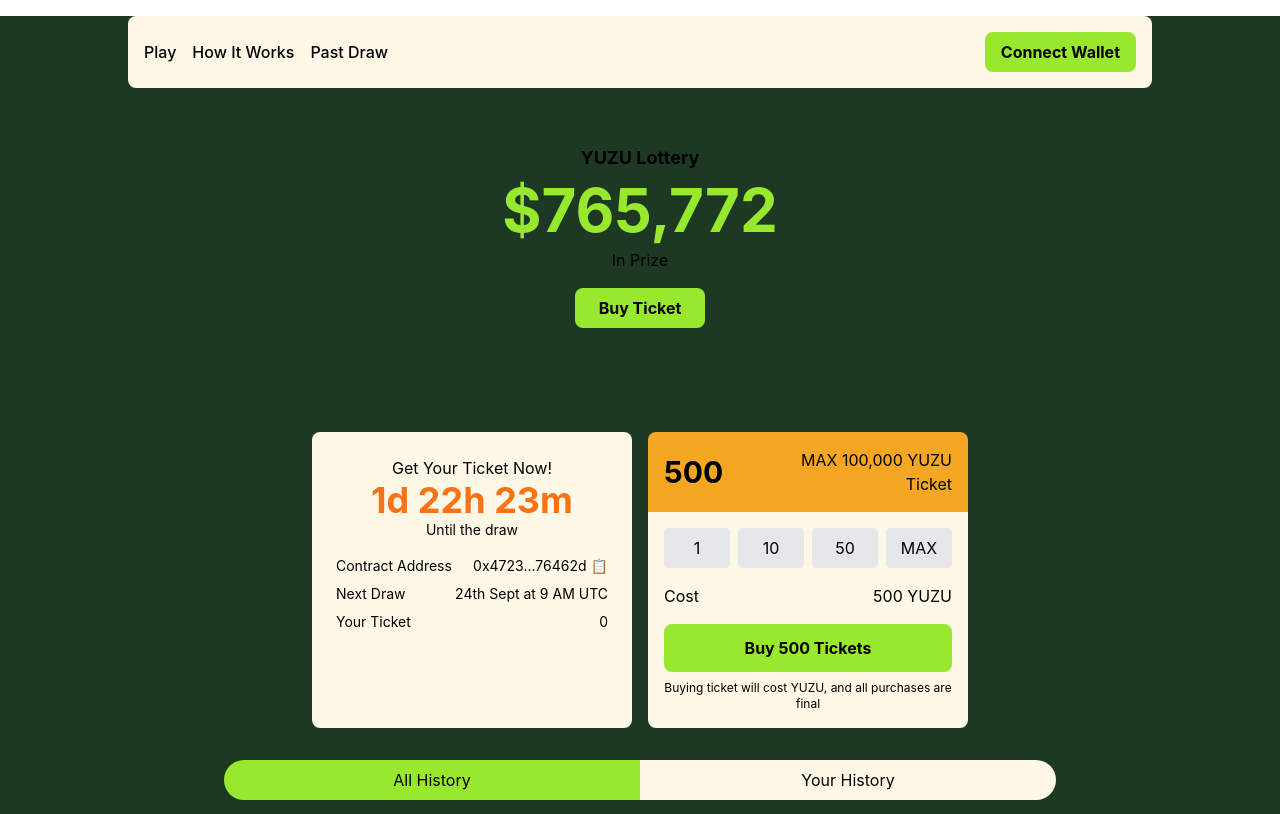
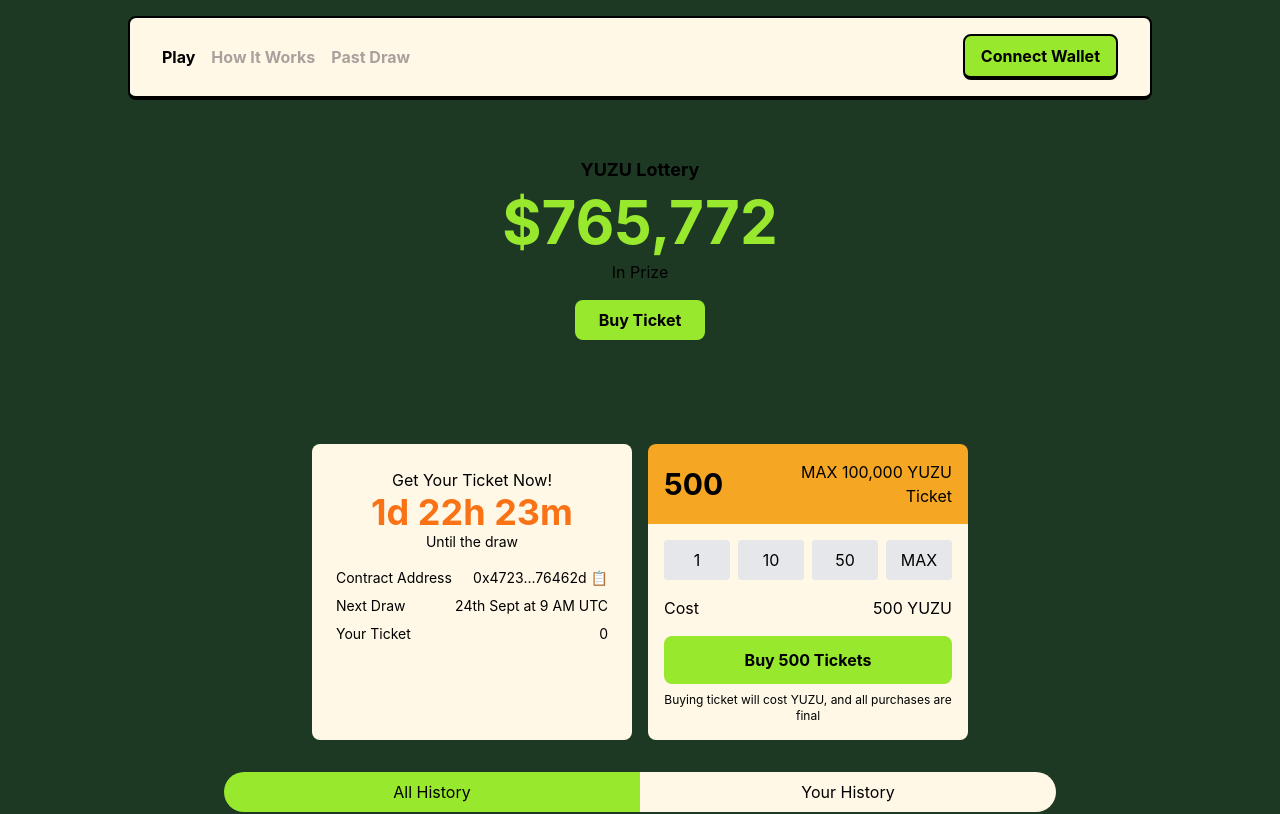
Before and after one commit to YoubetDao/the-lottery, a React (Create React App) app in the folder packages/front-end/: page / in a window 1280 px wide. Shown: the top 814 px of the page. Built offline with nearby package versions, Linux system fonts and the light colour scheme.

Commit message:
feat: YL - FE - Navigation bar (UI)

```diff
--- a/packages/front-end/src/App.tsx
+++ b/packages/front-end/src/App.tsx
@@ -8,7 +8,7 @@ import Footer from "./components/Footer";
 
 const App: React.FC = () => {
   return (
-    <div className="min-h-screen bg-yuzu-dark-green">
+    <div className="min-h-screen bg-yuzu-dark-green pt-4">
       <Navbar />
       <div className="w-full flex justify-center">
         <div className="w-full max-w-4xl px-4 md:px-8">
--- a/packages/front-end/src/components/Navbar.tsx
+++ b/packages/front-end/src/components/Navbar.tsx
@@ -4,16 +4,16 @@ interface NavbarProps {}
 
 const Navbar: React.FC<NavbarProps> = () => {
   return (
-    <nav className="bg-yuzu-cream rounded-lg mx-auto my-4 max-w-5xl">
-      <div className="flex justify-between items-center p-4">
+    <nav className="bg-yuzu-cream yuzu-border mx-auto mb-4 max-w-5xl">
+      <div className="flex justify-between items-center p-4 px-8">
         <div className="flex gap-4">
-          <button className="font-medium">Play</button>
-          <button className="font-medium">How It Works</button>
-          <button className="font-medium">Past Draw</button>
+          <button className="font-bold">Play</button>
+          <button className="font-bold text-stone-400">How It Works</button>
+          <button className="font-bold text-stone-400">Past Draw</button>
         </div>
         <div>
           <button
-            className="bg-yuzu-green py-2 px-4 rounded-lg font-bold text-black"
+            className="bg-yuzu-green py-2 px-4 font-bold text-black yuzu-border"
             onClick={() => console.log("Connect wallet clicked")}
           >
             Connect Wallet
--- a/packages/front-end/src/index.css
+++ b/packages/front-end/src/index.css
@@ -12,3 +12,7 @@ body {
   -webkit-font-smoothing: antialiased;
   -moz-osx-font-smoothing: grayscale;
 }
+
+.yuzu-border {
+  @apply rounded-lg border-2 border-b-4 border-black;
+}
```
